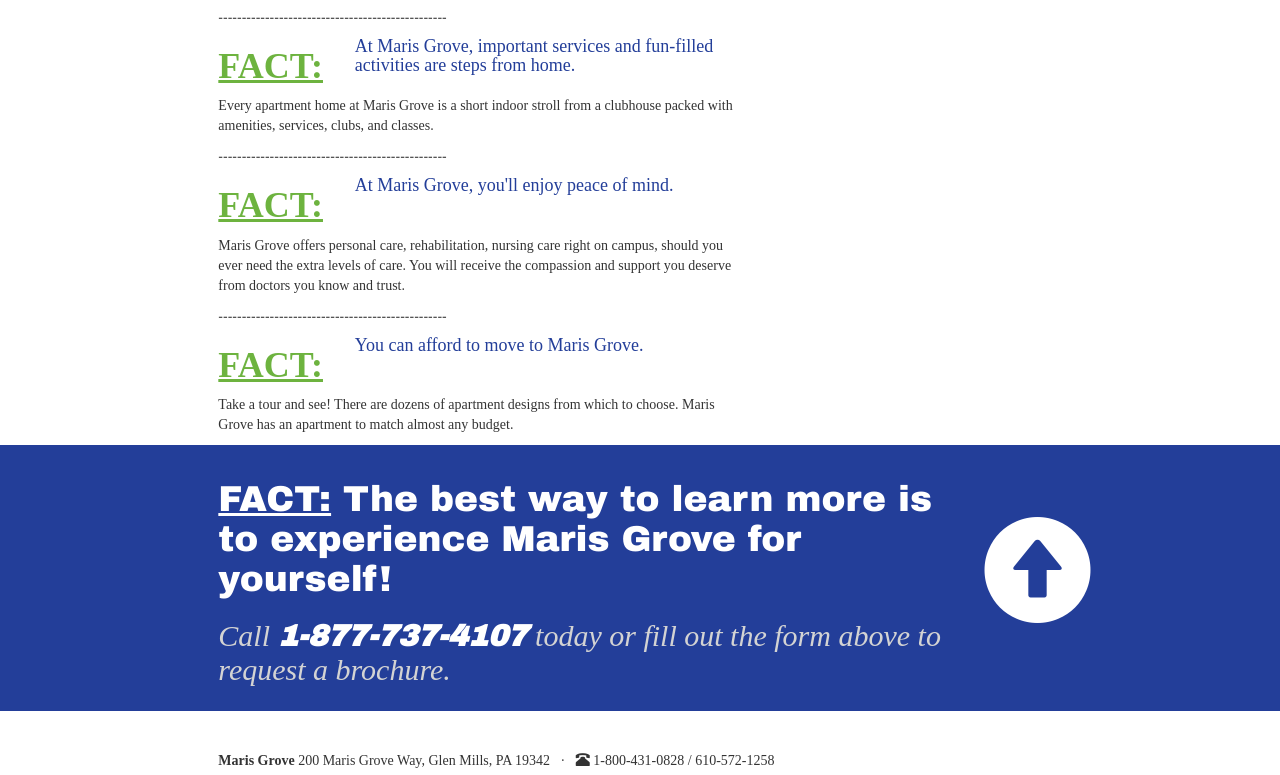
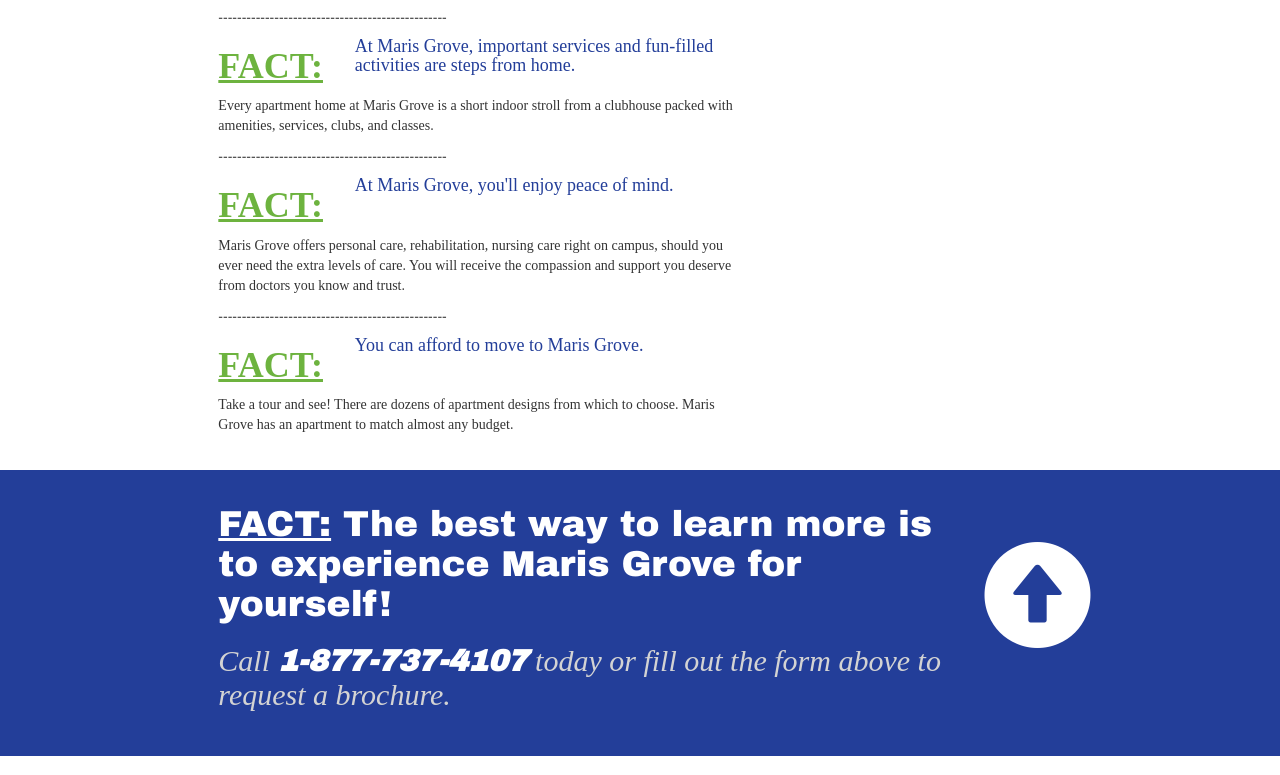
Before and after one commit to GrimmOutlook/marisgrove, a plain HTML site: page index.html in a window 1280 px wide. Shown: the part 1940-2715 px from the top of the page. Drawn offline with Linux system fonts and the light colour scheme.

Commit message:
Added padding-bottom to fact & blue banner areas.

```diff
--- a/index.html
+++ b/index.html
@@ -191,7 +191,7 @@
 
     <!-- ************  MAIN COPY AREA OF FACTS  ************ -->
 
-      <div class="row">
+      <div class="row fact-area">
         <div class="col-md-5 col-md-offset-2">
           <h3 class="sales-black">With an abundance of beautiful maintenance-free apartment homes and spectacular amenities, Maris Grove is the best choice for worry-free retirement living in Delaware County.</h3>
           &nbsp;
--- a/main.css
+++ b/main.css
@@ -53,6 +53,10 @@ form label {
   /*padding-bottom: 20px;*/
 }
 
+.fact-area {
+  padding-bottom: 25px;
+}
+
 .sales-black {
   font-family: "Times New Roman", Times, sans-serif;
   font-weight: bold;
@@ -70,7 +74,7 @@ div h1 {
 
 .bottom-banner {
   background-color: #233e99;
-  padding: 15px 0px;
+  padding: 15px 0px 35px 0px;
 }
 
 .glyphicon.glyphicon-circle-arrow-up {
```
